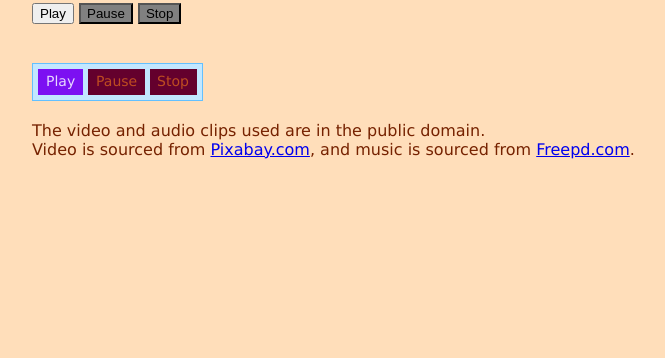
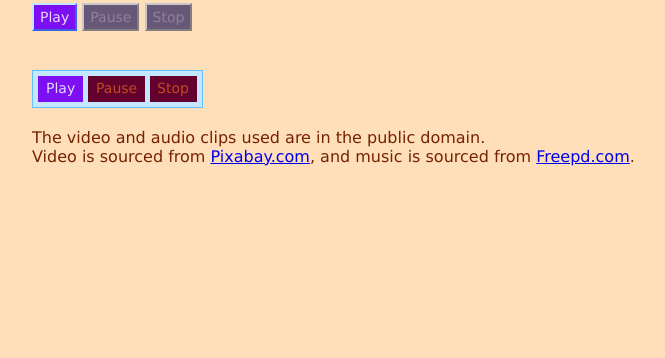
Before and after one commit to Bohman-Timothy/cit261, a PHP site: page /media.html in a window 1280 px wide. Shown: the part 442-800 px from the top of the page, without its empty margins (8-673 px from the left). Run offline with PHP 8.4, Linux system fonts and the light colour scheme.

Commit message:
Restyled play, pause, and stop buttons (the real buttons)

```diff
--- a/web/media.css
+++ b/web/media.css
@@ -1,5 +1,5 @@
 body {
-	font-family: Michroma, Verdana, "Times New Roman", serif;
+	font-family: Verdana, "Times New Roman", serif;
 	font-size: 1em;
 	color: rgb(118,34,0);
 	background-color: rgb(255,222,186);
@@ -20,8 +20,33 @@ body {
 	background-color: rgb(194,231,255);
 }
 
+button {
+	font-family: Verdana, Arial, sans-serif;
+	font-size: 14px;
+	background-color: rgb(124,16,242);
+	color: rgb(231,216,255);
+	height: 28px;
+	border-left: 2px solid rgb(194,231,255);
+	border-top: 2px solid rgb(194,231,255);
+	border-right: 2px solid rgb(60,98,226);
+	border-bottom: 2px solid rgb(60,98,226);
+}
+
+button:active {
+	color: rgb(185,126,255);
+}
+
 .greyedOutBtn {
-	background-color: grey;
+	background-color: rgb(104,88,120);
+	color: rgb(144,128,160);
+	border-left: 2px solid rgb(200,200,200);
+	border-top: 2px solid rgb(200,200,200);
+	border-right: 2px solid grey;
+	border-bottom: 2px solid grey;
+}
+
+.greyedOutBtn:active {
+	color: rgb(64,48,80);
 }
 
 .hidden {
```
